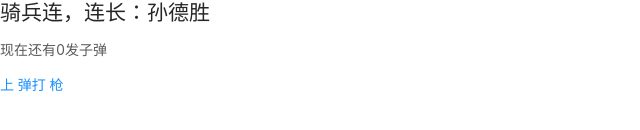
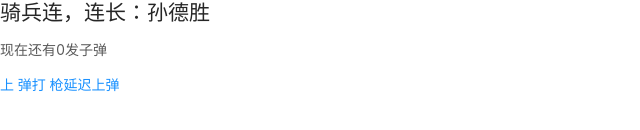
Before and after one commit to WindDancerUBI/React-Node-FullStack, a React app: page / in a window 1280 px wide. Shown: the part 192-322 px from the top of the page, without its empty margins (0-640 px from the left). Built offline with nearby package versions, Linux system fonts and the light colour scheme.

Commit message:
V1.1-Redux-execrise

```diff
--- a/package.json
+++ b/package.json
@@ -54,6 +54,7 @@
     "react-app-polyfill": "^1.0.1",
     "react-dev-utils": "^9.0.1",
     "react-dom": "^16.8.6",
+    "react-redux": "^7.1.0",
     "redux": "^4.0.4",
     "redux-devtools-extension": "^2.13.8",
     "redux-thunk": "^2.3.0",
--- a/src/App.js
+++ b/src/App.js
@@ -17,6 +17,12 @@ class App extends React.Component{
             <p>现在还有{num}发子弹</p>
             <Button type="primary" onClick={() => store.dispatch({type:'ADD_GUN'})}>上弹</Button>
             <Button type="primary" onClick={() => store.dispatch({type:'SUB_GUN'})}>打枪</Button>
+            <Button type="primary" onClick={() => store.dispatch(dispatch => {
+              setTimeout(() => {
+                dispatch({type:'ADD_GUN'})
+              }, 2000);
+            })}>延迟上弹</Button>
+
         </div>
     );
   }
--- a/src/store.js
+++ b/src/store.js
@@ -1,4 +1,5 @@
-const {createStore} = require('redux');
+import {createStore,applyMiddleware,compose} from 'redux';
+import thunk from "redux-thunk";
 
 function countGun(state = 0, action){
     switch (action.type) {
@@ -16,7 +17,7 @@ function countGun(state = 0, action){
     }
 }
 
-const store = createStore(countGun);
+const store = createStore(countGun,compose(applyMiddleware(thunk),window.devToolsExtension?window.devToolsExtension():f=>f));
 
 const initState = store.getState();
 console.log(initState);
```
